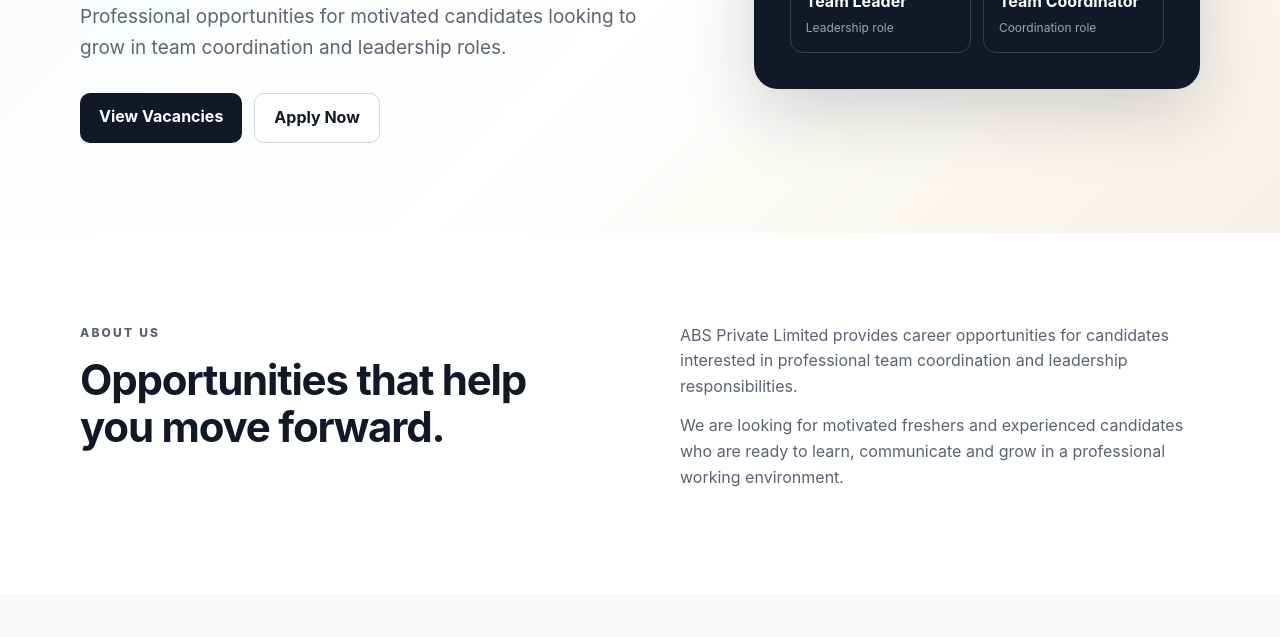
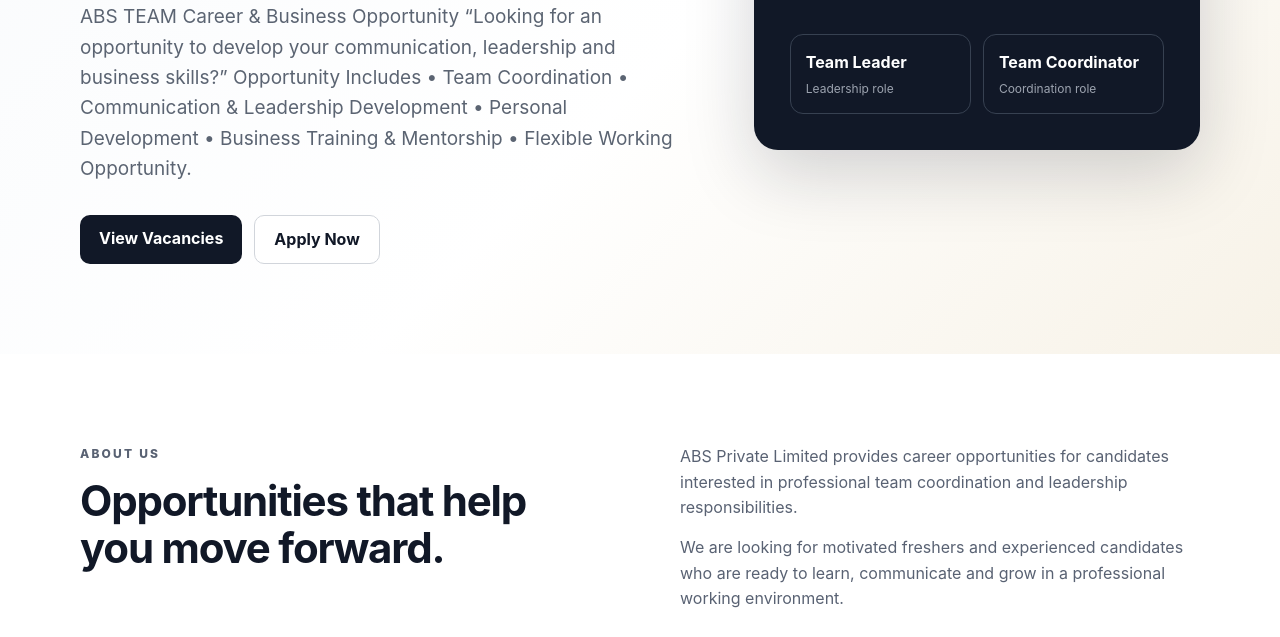
Before and after one commit to absprivatelimited08-debug/abspltd.github.io, a plain HTML site: page index.html in a window 1280 px wide. Shown: the part 463-1100 px from the top of the page. Drawn offline with Linux system fonts and the light colour scheme.

Commit message:
Update index.html

```diff
--- a/index.html
+++ b/index.html
@@ -28,7 +28,19 @@
     <div>
       <p class="eyebrow">ABS PRIVATE LIMITED</p>
       <h1>Build Your Career.<br><span>Grow With Us.</span></h1>
-      <p class="hero-text">Professional opportunities for motivated candidates looking to grow in team coordination and leadership roles.</p>
+      <p class="hero-text">ABS TEAM
+
+Career & Business Opportunity
+
+“Looking for an opportunity to develop your communication, leadership and business skills?”
+
+Opportunity Includes
+
+• Team Coordination
+• Communication & Leadership Development
+• Personal Development
+• Business Training & Mentorship
+• Flexible Working Opportunity.</p>
       <div class="actions">
         <a class="btn primary" href="#jobs">View Vacancies</a>
         <a class="btn secondary" href="#apply">Apply Now</a>
```
